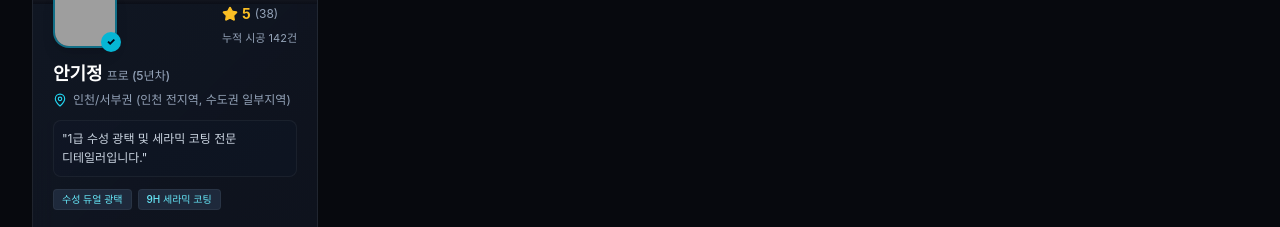
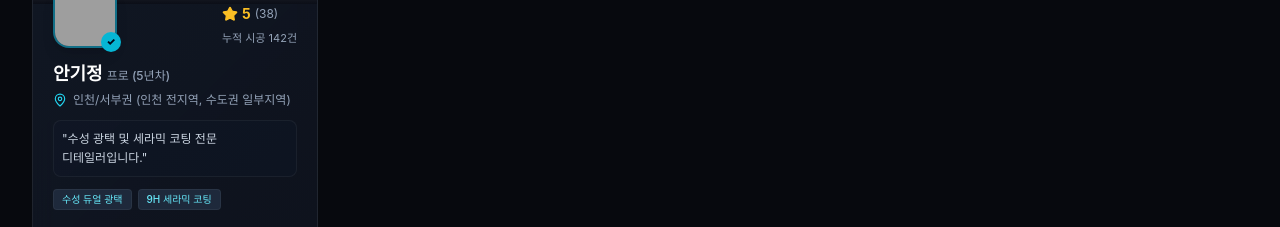
Before and after one commit to ankijung88-cloud/lumenDetail, a React (Vite) app: page / in a window 1280 px wide. Shown: the part 1460-1687 px from the top of the page. Built offline with nearby package versions, Linux system fonts and the light colour scheme; grey boxes are pictures that could not be loaded; a web font is replaced by a local one.

Commit message:
chore: update technician introduction copy in INITIAL_TECHNICIANS

```diff
--- a/src/data/techniciansData.js
+++ b/src/data/techniciansData.js
@@ -13,7 +13,7 @@ export const INITIAL_TECHNICIANS = [
     activeZones: ['인천 전지역', '수도권 일부지역', '서울 일부지역'],
     specialties: ['수성 듀얼 광택', '9H 세라믹 코팅'],
     equipment: ['싱글 및 듀얼 광택기', '도막 측정기'],
-    introduction: '1급 수성 광택 및 세라믹 코팅 전문 디테일러입니다.',
+    introduction: '수성 광택 및 세라믹 코팅 전문 디테일러입니다.',
     minPrice: 100000,
     rating: 5.0,
     reviewCount: 38,
```
